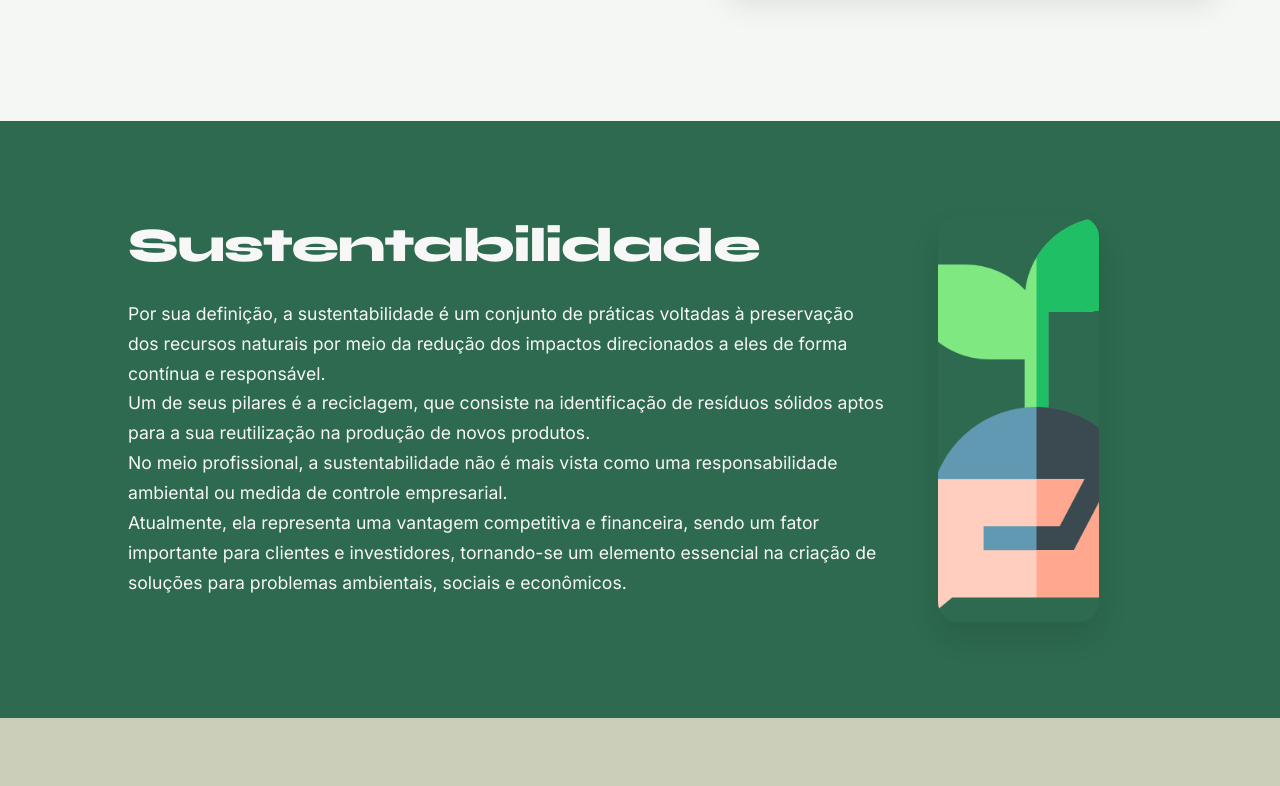
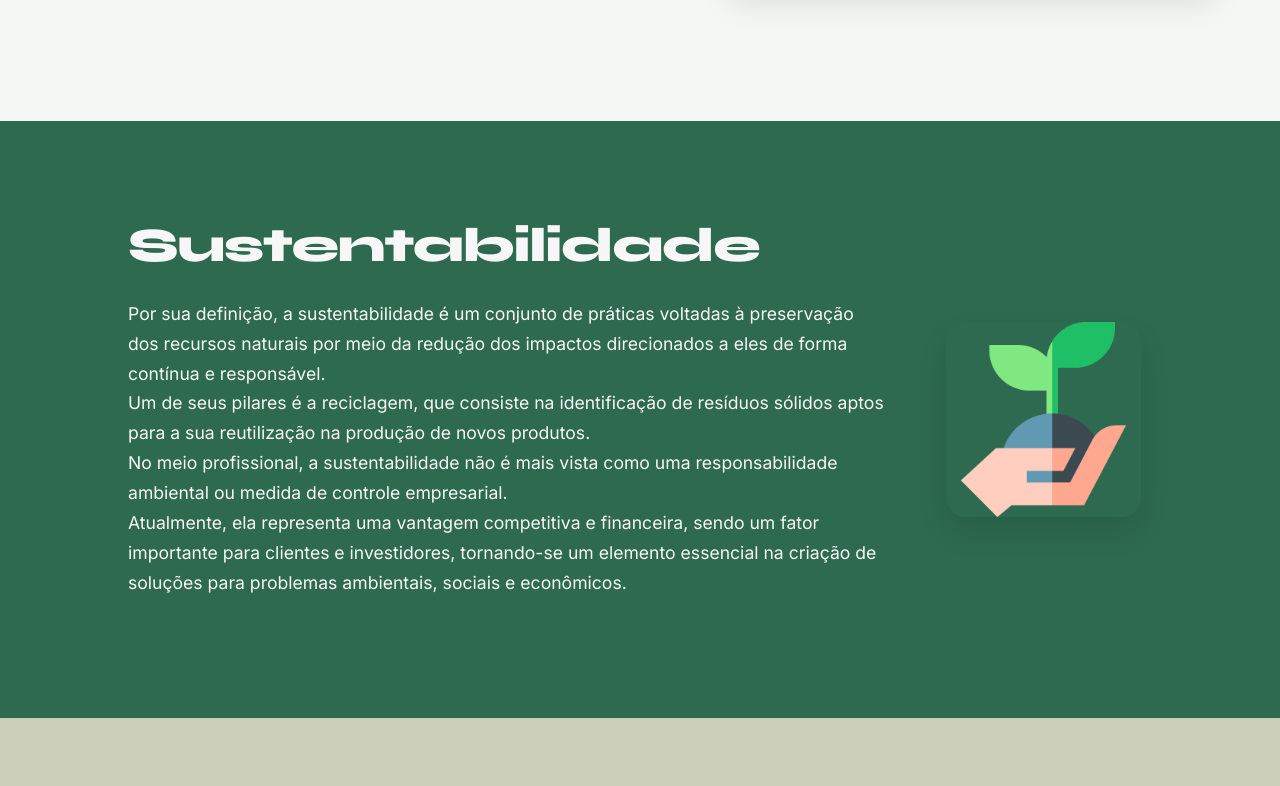
Before and after one commit to DanyPerigosa/X-Tech, a plain HTML site: page index.html in a window 1280 px wide. Shown: the part 734-1520 px from the top of the page. Drawn offline with Linux system fonts and the light colour scheme.

Commit message:
correções de erros e mudanças nos styles

```diff
--- a/css/style.css
+++ b/css/style.css
@@ -27,6 +27,13 @@
     margin: 0;
     padding: 0;
     box-sizing: border-box;
+}
+
+/* Proteção Global contra imagens distorcidas */
+img {
+    max-width: 100%;
+    height: auto;
+    display: block;
 }
 
 body {
@@ -199,9 +206,11 @@ html {
    6. SEÇÕES DE CONTEÚDO (Color Blocking modular)
    ========================================= */
 .content-section {
-    padding: 6rem 10%; /* Cria o espaço em branco de 10% nas laterais para não colar na borda */
+    padding: 6rem 10%;
     display: flex;
-    justify-content: flex-start; /* Empurra todo o bloco de texto para a esquerda */
+    justify-content: space-between;
+    align-items: center; /* A MÁGICA 2: Centraliza a imagem e o texto na vertical */
+    gap: 50px; /* A MÁGICA 3: Cria um espaço vazio para eles não grudarem */
 }
 
 .text-container {
@@ -266,17 +275,18 @@ html {
 }
 
 .section-image {
-    max-width: 60%;
-    height: 100%;         /* Se a altura for forçada, o comando abaixo salva a pátria */
-    object-fit: cover;    /* A MÁGICA: Corta as bordinhas da imagem se precisar, mas NUNCA amassa ou estica ela */
+    max-width: 90%; /* Aumentamos para ela ocupar bem o espaço direito */
+    height: auto;   /* A MÁGICA 1: Tira o 100% que deixava ela gigante e cortada */
     border-radius: 20px;
     box-shadow: 0 15px 30px rgba(0,0,0,0.1);
+    /* object-fit: cover; -> Agora podemos tirar isso, pois a altura é automática! */
 }
 
 /* DICA PRO: Para inverter o lado na próxima seção (ex: Reciclagem Tecnológica),
    basta adicionar a classe "reverse" no container no seu HTML */
 .section-split-container.reverse {
     flex-direction: row-reverse;
+}
 
 /* =========================================
    7. FOOTER
@@ -341,12 +351,3 @@ html {
     color: #7A87A1;
     font-size: 0.9rem;
 }
-
-/* Responsividade do Footer */
-@media (max-width: 768px) {
-    .footer-container {
-        grid-template-columns: 1fr; /* Empilha tudo em uma coluna só no celular */
-        text-align: center;
-    }
- }
-}
```
Also changed, not shown: css/style2.css (+0 -9 lines).
